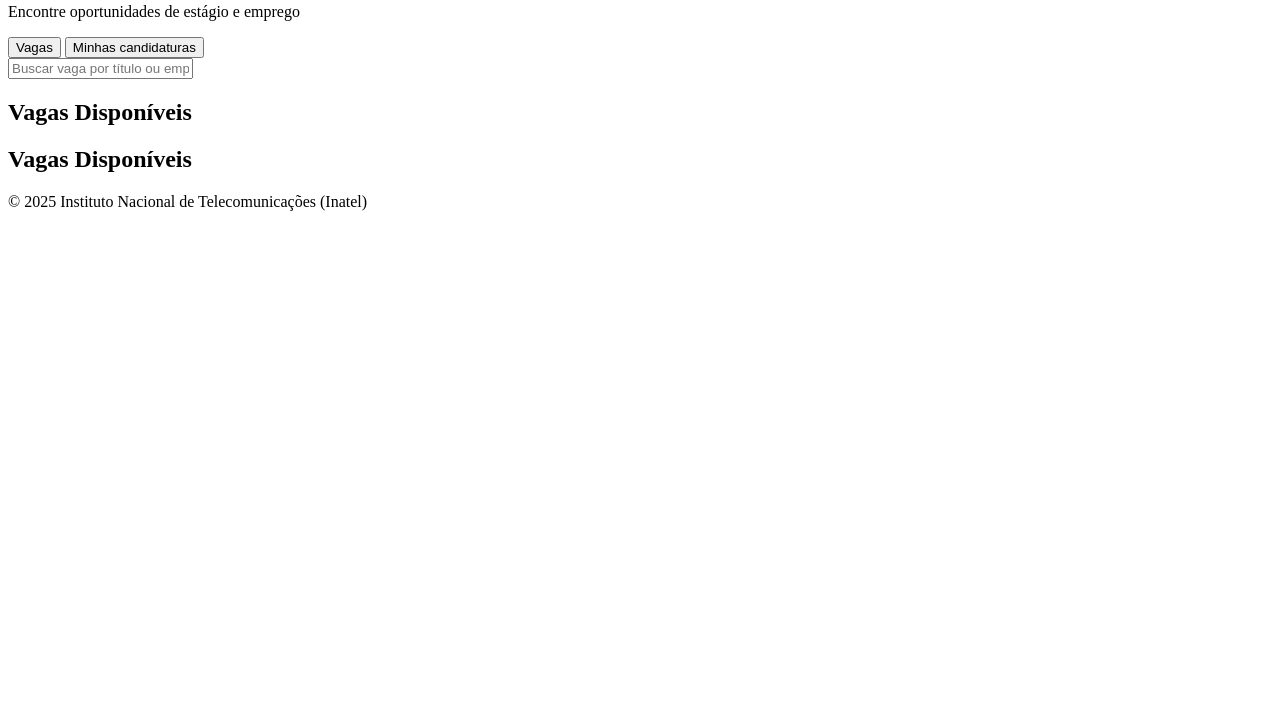
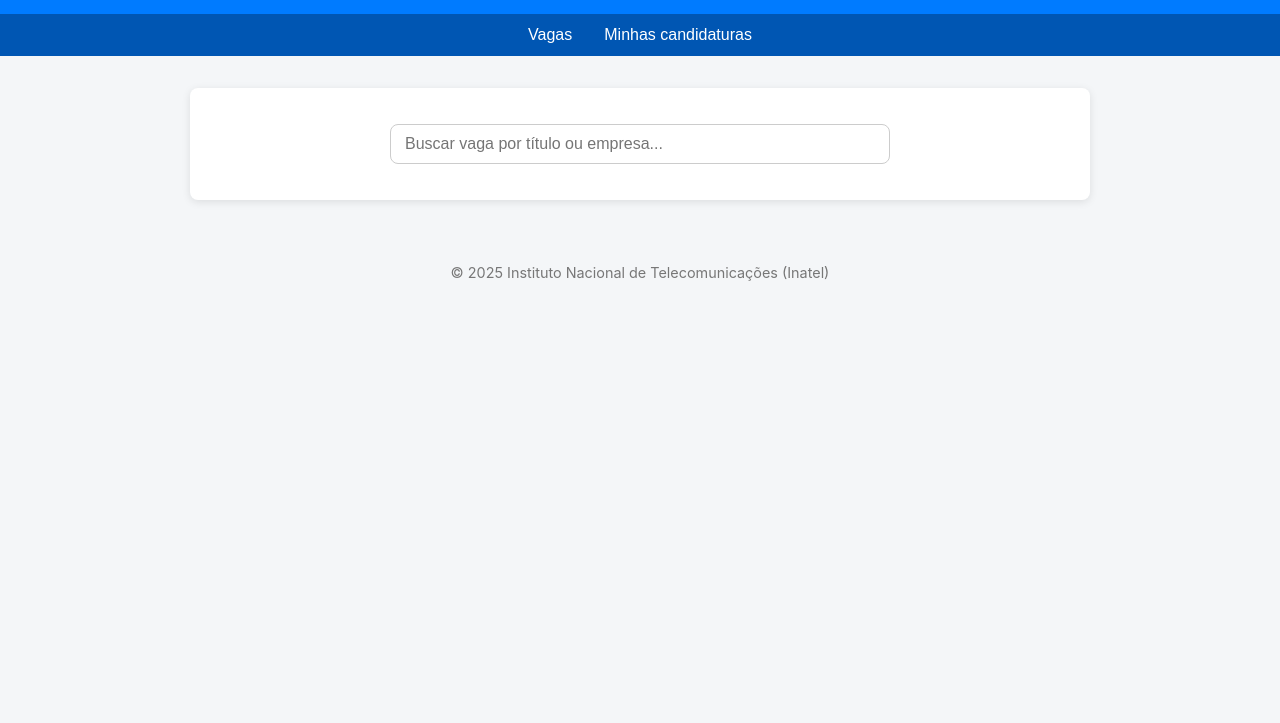
Before and after one commit to thmsVDC/INATEL-interface-homem-maquina, a plain HTML site: page index.html in a window 1280 px wide. Shown: the part 77-800 px from the top of the page. Drawn offline with Linux system fonts and the light colour scheme; the site is published under a folder, as on GitHub Pages, so addresses that start at the root find nothing.

Commit message:
ajustando caminho dos arquivos

```diff
--- a/index.html
+++ b/index.html
@@ -5,7 +5,7 @@
   <meta charset="UTF-8" />
   <meta name="viewport" content="width=device-width, initial-scale=1.0" />
   <title>Portal de Vagas - Inatel</title>
-  <link rel="stylesheet" href="/static/css/styles.css">
+  <link rel="stylesheet" href="static/css/styles.css">
 </head>
 
 <body>
@@ -41,7 +41,7 @@
   </footer>
 
 
-  <script type="module" src="/static/js/scripts.js"></script>
+  <script type="module" src="static/js/scripts.js"></script>
 </body>
 
 </html>
```
